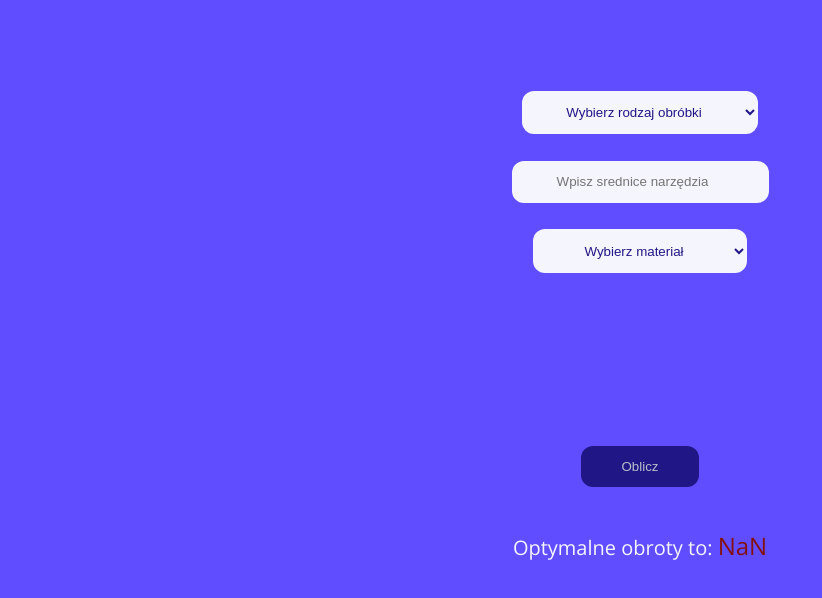
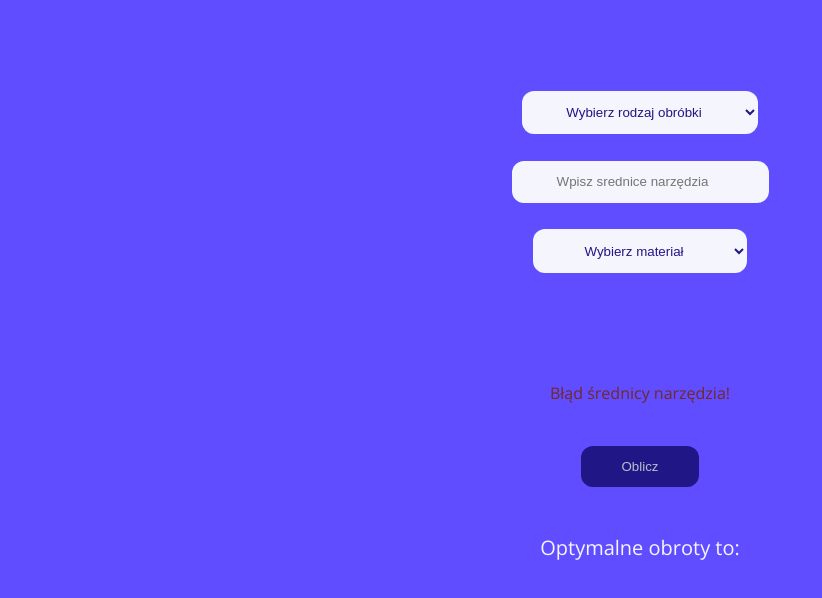
Before and after one commit to stonka123/App-cnc, a plain HTML site: page index.html in a window 1280 px wide. Both pictures are taken after a click on the button "Oblicz". Shown: the part 130-728 px from the top of the page, without its empty margins (0-822 px from the left). Drawn offline with nearby package versions, Linux system fonts and the light colour scheme; files that its build step writes are made by us from their sources.

Commit message:
next : popup , darkmode

```diff
--- a/index.html
+++ b/index.html
@@ -23,12 +23,12 @@
         </header>
         <div class="app-body">
             <select id="kind" class="kind">
-                <option class="option" value="0" disabled selected>Wybierz rodzaj obróbki</option>
-                <option class="option" value="1">Wiercenie HSS</option>
-                <option class="option" value="2">Frezowanie</option>
-                <option class="option" value="3">Rozwiercanie</option>
+                <option value="0" disabled selected>Wybierz rodzaj obróbki</option>
+                <option value="25">Wiercenie HSS</option>
+                <option value="45">Wiercenie Węglik</option>
+                <option value="9">Rozwiercanie</option>
             </select>
-            <input type="number" class="diameter" placeholder="Wpisz srednice narzędzia" />
+            <input type="number" class="diameter" min="0.1" step="0.1" placeholder="Wpisz srednice narzędzia" />
             <select id="material" class="material">
                 <option value="0" disabled selected>Wybierz materiał</option>
                 <option value="1">STAL</option>
--- a/js/main.js
+++ b/js/main.js
@@ -1,14 +1,47 @@
-const kind = document.querySelector('.kind')
+const kind = document.querySelector('#kind')
 const diameter = document.querySelector('.diameter')
 const material = document.querySelector('.material')
 const Btn = document.querySelector('.button')
 const errorText = document.querySelector('.error-info')
-const score = document.querySelector('.spindle-rate')
-const options = document.querySelectorAll('.option')
+const scoreParagraph = document.querySelector('.spindle-rate')
+//KIND OPTION
+const option = document.querySelectorAll('.option1')
 
 const calculate = () => {
-	const box = 3.14 * parseFloat(diameter.value)
-	const drillHssScore = 25000 / box
-	score.textContent = `${drillHssScore.toFixed(0)}`
+	let boxScore = ((kind.value * 318) / diameter.value) * material.value
+	let boxe = (scoreParagraph.textContent = `${boxScore.toFixed(0)}`)
+	errorText.textContent = ''
+	// scoreParagraph.textContent = ''
+	scoreParagraph.style.visibility = 'visible'
+	checkString()
+	maxSpindle()
+	checkInf()
 }
+
+const checkInf = () => {
+	if (diameter.value === '') {
+		scoreParagraph.textContent = ''
+	} else if (diameter.value <= 0) {
+		errorText.style.visibility = 'visible'
+		errorText.textContent = 'Błąd średnicy narzędzia!'
+		scoreParagraph.textContent = ''
+	}
+}
+
+const checkString = () => {
+	const re = new RegExp('[^abc]')
+	if (diameter.value.match(re)) {
+	} else {
+		errorText.style.visibility = 'visible'
+		errorText.textContent = 'Błąd średnicy narzędzia!'
+		scoreParagraph.style.visibility = 'hidden'
+	}
+}
+
+const maxSpindle = () => {
+	if (scoreParagraph.textContent >= 20000) {
+		scoreParagraph.textContent = '20000'
+	}
+}
+
 Btn.addEventListener('click', calculate)
```
